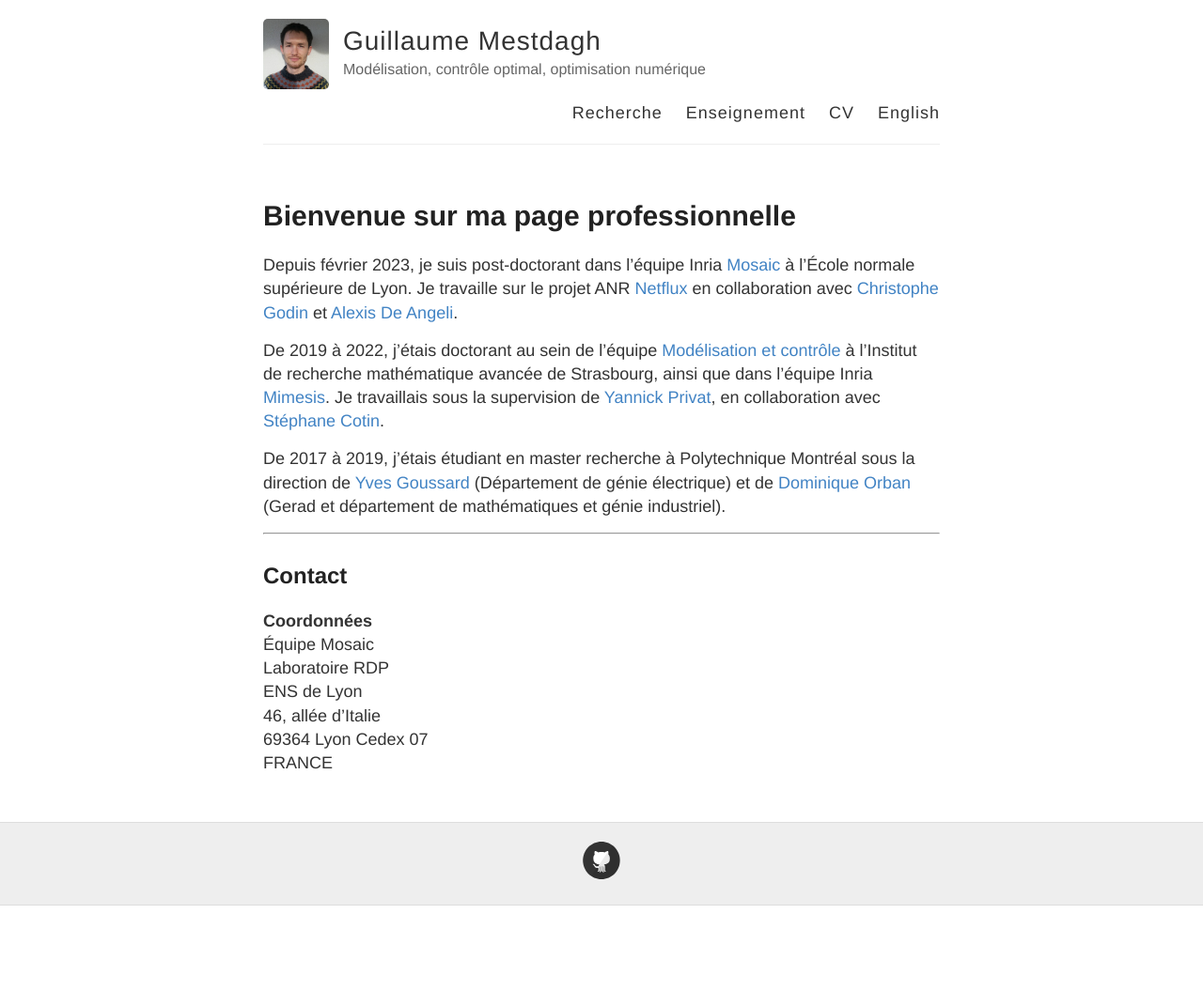
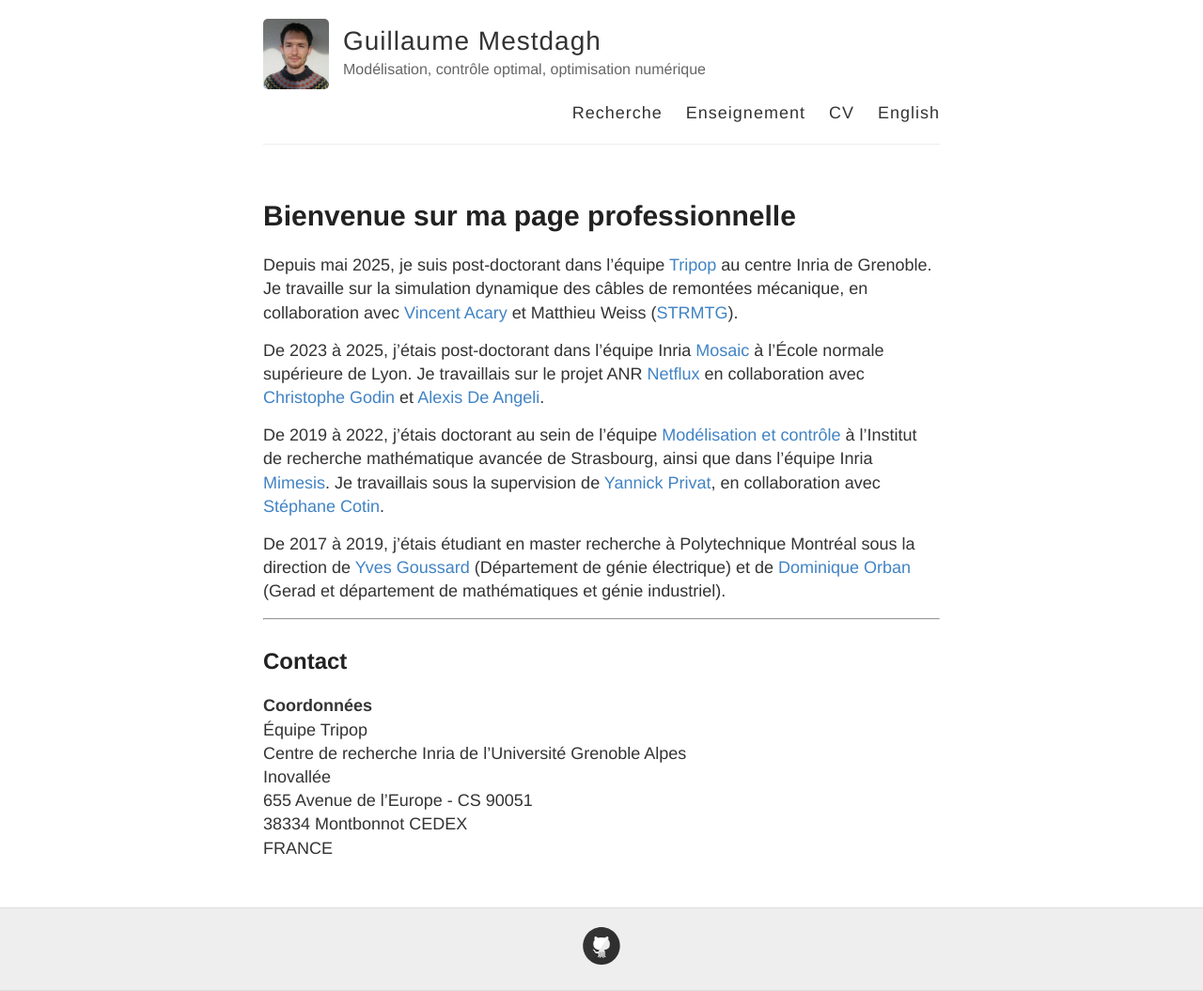
Before and after one commit to gmestdagh/gmestdagh.github.io, a Jekyll site: the page built from index.md, in a window 1280 px wide. Shown: the whole page at 94% size. Built offline with Jekyll 4.4.1, drawn with Linux system fonts in a browser that asks for light colours; our own code applies the rules of GitHub Pages for plain Markdown files; before the commit the page ends 964 px from its top, so only the background shows below that.

Commit message:
Updated with new Grenoble situation

```diff
--- a/index.md
+++ b/index.md
@@ -4,9 +4,19 @@ layout: french
 
 # Bienvenue sur ma page professionnelle
 
-Depuis février 2023, je suis post-doctorant dans l'équipe Inria
+Depuis mai 2025, je suis post-doctorant dans l'équipe [Tripop][tripop] au
+centre Inria de Grenoble.
+Je travaille sur la simulation dynamique des câbles de remontées mécanique,
+en collaboration avec [Vincent Acary][vacary] et Matthieu Weiss
+([STRMTG][strmtg]).
+
+[strmtg]: https://www.strmtg.developpement-durable.gouv.fr/spip.php?page=sommaire
+[vacary]: https://tripop.inrialpes.fr/people/acary/
+[tripop]: https://tripop.inrialpes.fr/
+
+De 2023 à 2025, j'étais post-doctorant dans l'équipe Inria
 [Mosaic][mosaic] à l'École normale supérieure de Lyon.
-Je travaille sur le projet ANR [Netflux][netflux] en collaboration avec
+Je travaillais sur le projet ANR [Netflux][netflux] en collaboration avec
 [Christophe Godin][cgodin] et [Alexis De Angeli][adeangeli].
 
 [mosaic]: https://team.inria.fr/mosaic/
@@ -40,9 +50,9 @@ mathématiques et génie industriel).
 ## Contact
 
 **Coordonnées**\\
-Équipe Mosaic\\
-Laboratoire RDP\\
-ENS de Lyon\\
-46, allée d’Italie\\
-69364 Lyon Cedex 07\\
+Équipe Tripop\\
+Centre de recherche Inria de l'Université Grenoble Alpes\\
+Inovallée\\
+655 Avenue de l’Europe - CS 90051\\
+38334 Montbonnot CEDEX\\
 FRANCE
```
Also changed, not shown: cv.md (+12 -0 lines), cv_en.md (+11 -1 lines), home.md (+15 -6 lines), recherche.md (+3 -3 lines), research.md (+3 -3 lines).
